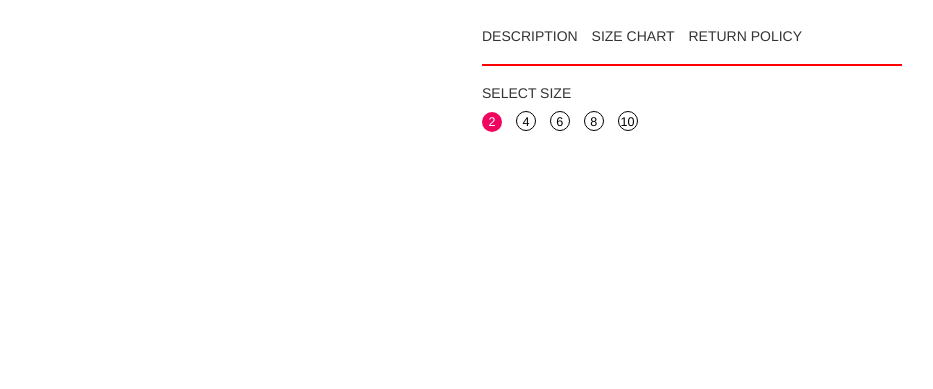
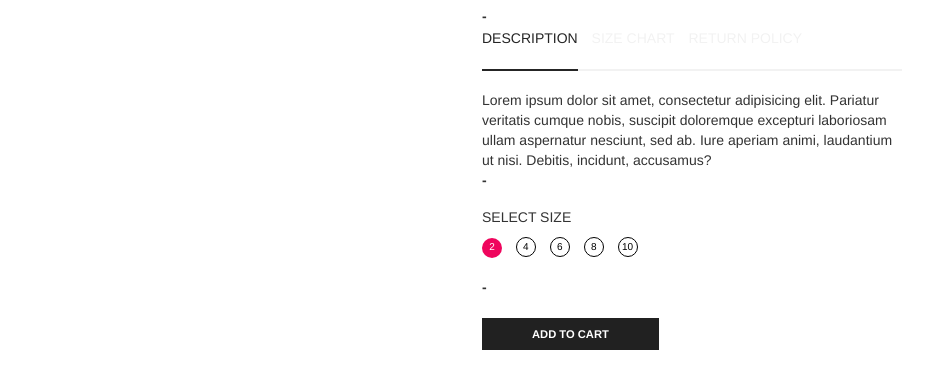
Before and after one commit to ValeriiSergheiev/epicentr_test, a plain HTML site: page index.html in a window 1280 px wide. Shown: the part 221-610 px from the top of the page, without its empty margins (173-1106 px from the left). Drawn offline with Linux system fonts and the light colour scheme.

Commit message:
js changed

```diff
--- a/index.html
+++ b/index.html
@@ -11,7 +11,7 @@
 			<dib class="row">
 				<div class="col-md-6">
 					<div class="img">
-						<img src="#" alt="logo-img">
+						<img src="" alt="logo-img">
 					</div>
 				</div>
 				<div class="col-md-6">
@@ -28,13 +28,13 @@
 						<div class="description">
 							<div class="menu">
 								<ul>
-									<li>description</li>
+									<li class="menu-active">description</li>
 									<li>size chart</li>
 									<li>return policy</li>
 								</ul>
 								<p></p>
 							</div>
-							<p></p>
+							<p>Lorem ipsum dolor sit amet, consectetur adipisicing elit. Pariatur veritatis cumque nobis, suscipit doloremque excepturi laboriosam ullam aspernatur nesciunt, sed ab. Iure aperiam animi, laudantium ut nisi. Debitis, incidunt, accusamus?</p>
 						</div>
 						<div class="select-size">
 							<h5>select size</h5>
@@ -43,6 +43,9 @@
 							<div class="circles">6</div>
 							<div class="circles">8</div>
 							<div class="circles">10</div>
+						</div>
+						<div class="cart">
+							<input type="submit" value="add to cart">
 						</div>
 					</div>
 				</div>
--- a/js/common.js
+++ b/js/common.js
@@ -1,9 +1,18 @@
 $(document).ready(function(){
+
+    $('.menu ul li').click(function(){
+        $('.menu ul li').removeClass('menu-active');
+        $(this).addClass('menu-active');
+    });
 
     $('.circles').click(function(){
         $('.circles-click').removeClass('circles-click');
         $(this).addClass('circles-click');
 
+        $.get( "/epik.json", function( data ) {
+            var data=JSON.parse(data);
+            console.log(data[8].DESCRIPTION);
+        });
+
     });
-
 });
--- a/sass/style.scss
+++ b/sass/style.scss
@@ -38,10 +38,10 @@
 }
 .description {
 	margin-top: 30px;
+	position: relative;
 	.menu {
 		ul {
-			border-bottom: 2px solid red;
-			padding-bottom: 15px;
+			border-bottom: 2px solid #F2F2F2;
 			li {
 			text-transform: uppercase;
 			display: inline-block;
@@ -49,17 +49,45 @@
 			height: 100%;
 			cursor: pointer;
 			border-bottom: 2px solid transparent;
+			position: relative;
+			bottom: -2px;
+			padding-bottom: 20px;
+			color: #F2F2F2;
 				&:hover {
-					position: relative;
-					border-bottom: 2px solid green;
-					bottom: -17px;
+					color: #252525;
+					border-bottom: 2px solid #252525;
+
+
+
 				}
 			}
 		}
+	p {
+		margin: 20px 0;
+	}
+	}
+	.menu-active {
+		color: #252525 !important;
+		border-bottom: 2px solid #252525 !important;
 	}
 }
+.description:before{
+	position: absolute;
+	content: "-";
+	font-weight: 700;
+	left: 0;
+	top: -20px;
+}
+.description:after {
+	position: absolute;
+	content: "-";
+	font-weight: 700;
+	left: 0;
+	bottom: -20px;
+}
 .select-size {
-	margin-top: 20px;
+	margin-top: 40px;
+	position: relative;
 	h5 {
 		text-transform: uppercase;
 
@@ -67,17 +95,24 @@
 	.circles {
 		width: 20px;
 	    height: 20px;
-	    @include border-radius(10px);
+	    @include border-radius(11px);
 	    border: 1px solid #000;
 	    background-color: #fff;
 	    color: #000;
-	    font-size: 0.9em;
-	    line-height: 20px;
+	    font-size: 10px;
+	    line-height: 18px;
 	    text-align: center;
 	    display: inline-block;
 	    margin-right: 10px;
 	    cursor: pointer;
 	}
+}
+.select-size:after {
+	position: absolute;
+	content: "-";
+	font-weight: 700;
+	left: 0;
+	bottom: -40px;
 }
 .circles-click {
 	@extend .circles;
@@ -85,3 +120,15 @@
 	color: #fff !important;
 	border: none !important;
 }
+.cart {
+	margin-top: 60px;
+	input {
+		text-transform: uppercase;
+		border: none;
+		background-color: #212121;
+		color: #fff;
+		font-size: 0.8em;
+		font-weight: 700;
+		padding: 8px 50px;
+	}
+}
```
Also changed, not shown: css/style.css.
